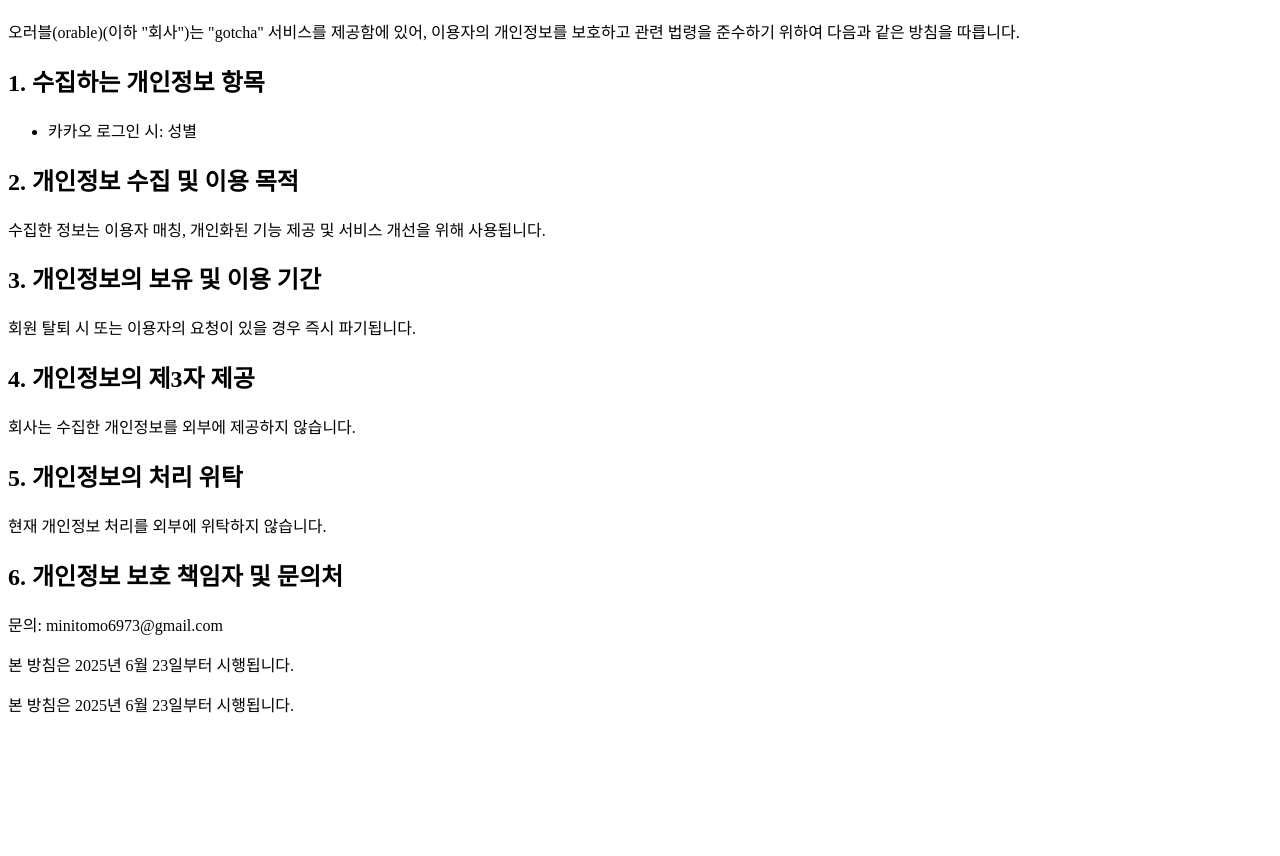
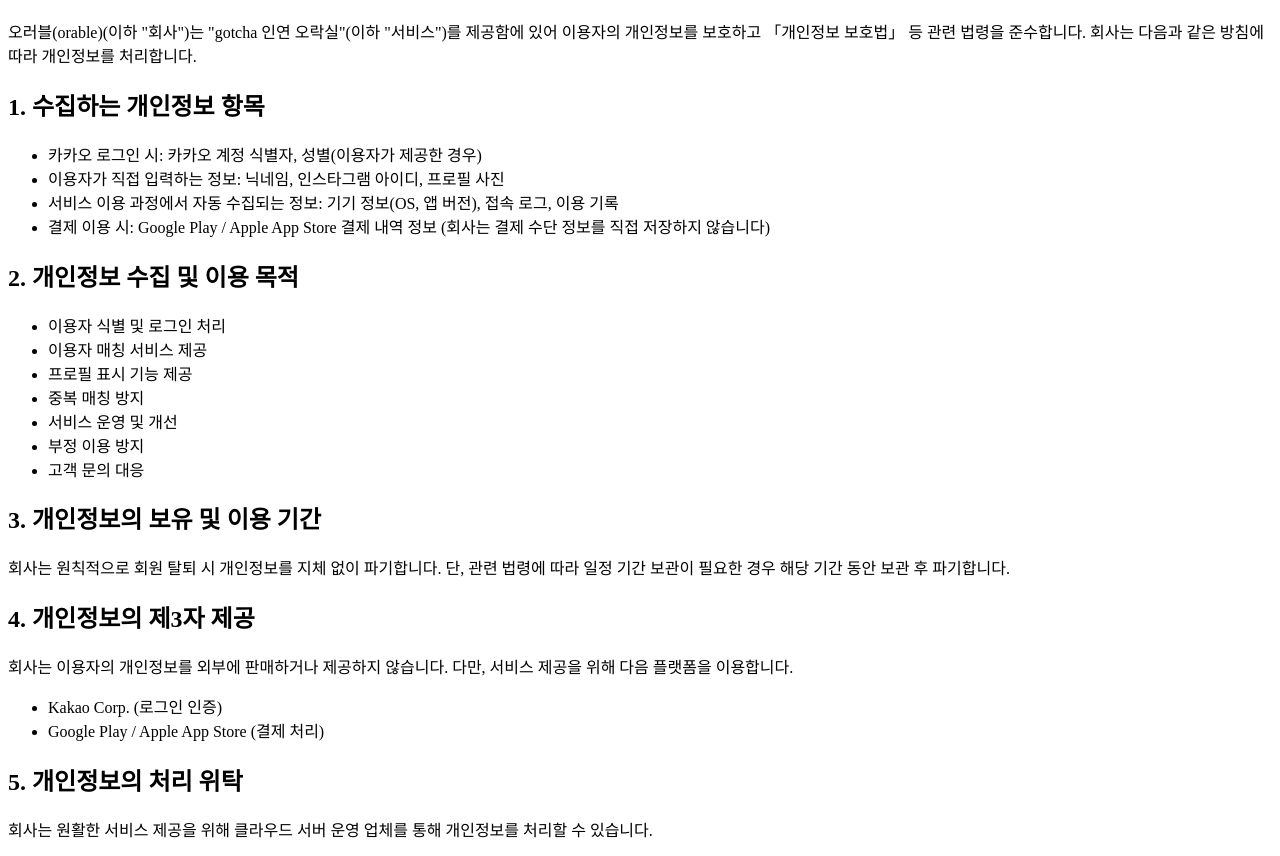
Before and after one commit to gatcha-pro/gotcha-policy, a plain HTML site: page index.html in a window 1280 px wide. Shown: the part 96-952 px from the top of the page. Before the commit the page ends 828 px from the top, so only its background shows below. Drawn offline with Linux system fonts and the light colour scheme.

Commit message:
Update index.html

```diff
--- a/index.html
+++ b/index.html
@@ -7,36 +7,69 @@
 </head>
 <body>
   <h1>개인정보처리방침</h1>
+
   <p>
-    오러블(orable)(이하 "회사")는 "gotcha" 서비스를 제공함에 있어, 이용자의 개인정보를 보호하고
-    관련 법령을 준수하기 위하여 다음과 같은 방침을 따릅니다.
+    오러블(orable)(이하 "회사")는 "gotcha 인연 오락실"(이하 "서비스")를 제공함에 있어
+    이용자의 개인정보를 보호하고 「개인정보 보호법」 등 관련 법령을 준수합니다.
+    회사는 다음과 같은 방침에 따라 개인정보를 처리합니다.
   </p>
 
   <h2>1. 수집하는 개인정보 항목</h2>
   <ul>
-    <li>카카오 로그인 시: 성별</li>
+    <li>카카오 로그인 시: 카카오 계정 식별자, 성별(이용자가 제공한 경우)</li>
+    <li>이용자가 직접 입력하는 정보: 닉네임, 인스타그램 아이디, 프로필 사진</li>
+    <li>서비스 이용 과정에서 자동 수집되는 정보: 기기 정보(OS, 앱 버전), 접속 로그, 이용 기록</li>
+    <li>결제 이용 시: Google Play / Apple App Store 결제 내역 정보 (회사는 결제 수단 정보를 직접 저장하지 않습니다)</li>
   </ul>
 
   <h2>2. 개인정보 수집 및 이용 목적</h2>
-  <p>수집한 정보는 이용자 매칭, 개인화된 기능 제공 및 서비스 개선을 위해 사용됩니다.</p>
+  <ul>
+    <li>이용자 식별 및 로그인 처리</li>
+    <li>이용자 매칭 서비스 제공</li>
+    <li>프로필 표시 기능 제공</li>
+    <li>중복 매칭 방지</li>
+    <li>서비스 운영 및 개선</li>
+    <li>부정 이용 방지</li>
+    <li>고객 문의 대응</li>
+  </ul>
 
   <h2>3. 개인정보의 보유 및 이용 기간</h2>
-  <p>회원 탈퇴 시 또는 이용자의 요청이 있을 경우 즉시 파기됩니다.</p>
+  <p>
+    회사는 원칙적으로 회원 탈퇴 시 개인정보를 지체 없이 파기합니다.
+    단, 관련 법령에 따라 일정 기간 보관이 필요한 경우 해당 기간 동안 보관 후 파기합니다.
+  </p>
 
   <h2>4. 개인정보의 제3자 제공</h2>
-  <p>회사는 수집한 개인정보를 외부에 제공하지 않습니다.</p>
+  <p>
+    회사는 이용자의 개인정보를 외부에 판매하거나 제공하지 않습니다.
+    다만, 서비스 제공을 위해 다음 플랫폼을 이용합니다.
+  </p>
+  <ul>
+    <li>Kakao Corp. (로그인 인증)</li>
+    <li>Google Play / Apple App Store (결제 처리)</li>
+  </ul>
 
   <h2>5. 개인정보의 처리 위탁</h2>
-  <p>현재 개인정보 처리를 외부에 위탁하지 않습니다.</p>
+  <p>
+    회사는 원활한 서비스 제공을 위해 클라우드 서버 운영 업체를 통해
+    개인정보를 처리할 수 있습니다.
+  </p>
 
-  <h2>6. 개인정보 보호 책임자 및 문의처</h2>
-  <p>문의: minitomo6973@gmail.com</p>
+  <h2>6. 이용자의 권리</h2>
+  <p>
+    이용자는 언제든지 자신의 개인정보 열람, 수정, 삭제를 요청할 수 있으며,
+    회원 탈퇴를 통해 개인정보 삭제를 요청할 수 있습니다.
+  </p>
 
-  <p>본 방침은 2025년 6월 23일부터 시행됩니다.</p>
+  <h2>7. 개인정보 보호 책임자 및 문의처</h2>
+  <p>
+    문의 이메일: minitomo6973@gmail.com
+  </p>
+
+  <h2>8. 시행일</h2>
+  <p>
+    본 방침은 2026년 2월 24일부터 시행됩니다.
+  </p>
+
 </body>
 </html>
-
-
-  <p>본 방침은 2025년 6월 23일부터 시행됩니다.</p>
-</body>
-</html>
```
